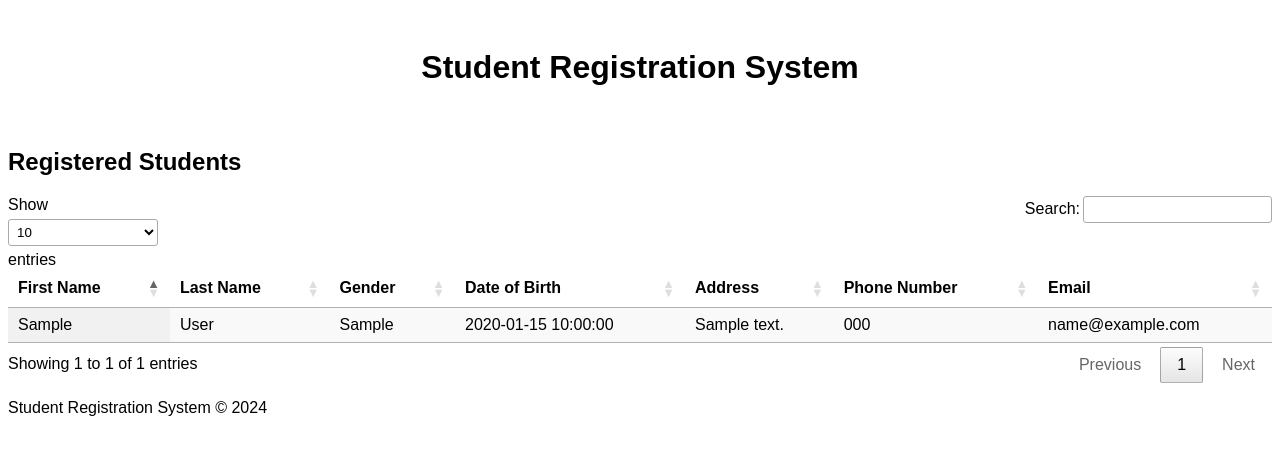
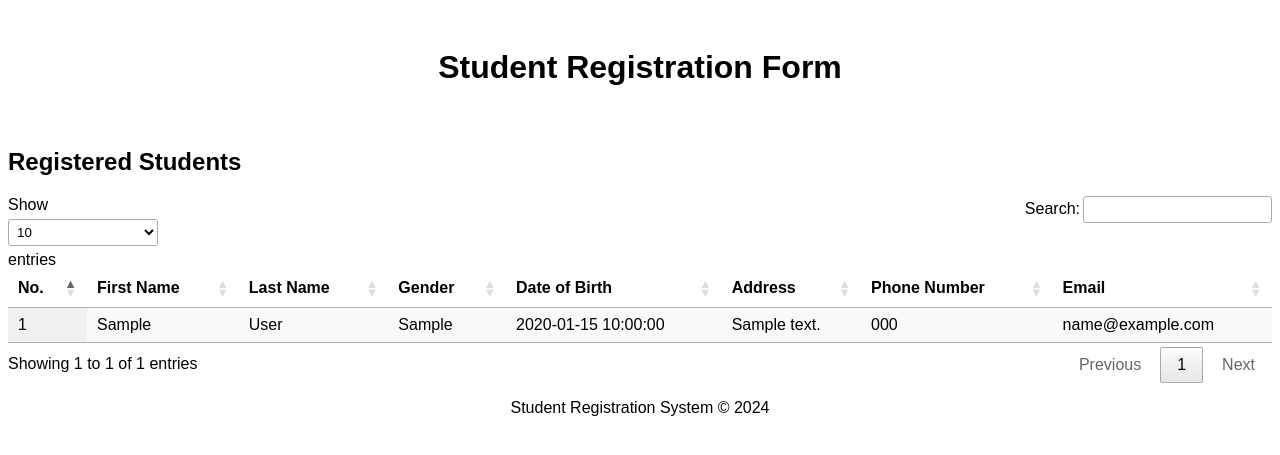
Before and after one commit to mrishason/student-system, a PHP site: page /public/students.php in a window 1280 px wide. Shown: the top 455 px of the page. Run offline with PHP 8.4, Linux system fonts and the light colour scheme; tables that the repository leaves empty or names only in its code hold one stand-in row (values such as "Sample post"); some libraries are stand-ins or nearby versions.

Commit message:
complete simple student registration

```diff
--- a/assets/css/style.css
+++ b/assets/css/style.css
@@ -8,7 +8,7 @@ header {
 }
 
 form {
-    width: 50%;
+    width: 30%;
     margin: 0 auto;
     padding: 20px;
     border: 1px solid #ccc;
--- a/config/db_conn.php
+++ b/config/db_conn.php
@@ -1,7 +1,7 @@
 <?php
 $server_name = "localhost";
 $username = "root";
-$password = "@#King2011";
+$password = "";
 $dbname = "outstudent";
 
 // Database Connection
--- a/includes/footer.php
+++ b/includes/footer.php
@@ -1,7 +1,7 @@
 <html>
     <body>
-<footer>
-    <p>Student Registration System &copy; 2024</p>
+<footer style="text-align:center;">
+    <p >Student Registration System &copy; 2024</p>
 </footer>
 </body>
 </html>
--- a/includes/header.php
+++ b/includes/header.php
@@ -11,7 +11,7 @@
 </head>
 <body>
     <header>
-        <h1>Student Registration System</h1>
+        <h1>Student Registration Form</h1>
     </header>
 </body>
 </html>
--- a/public/students.php
+++ b/public/students.php
@@ -1,7 +1,7 @@
 <?php
 include('../config/db_conn.php');
 
-$result = $conn->query("SELECT * FROM students");
+$result = $conn->query("SELECT * FROM student");
 
 $students = [];
 while ($row = $result->fetch_assoc()) {
@@ -17,6 +17,7 @@ $conn->close();
 <table id="studentTable" class="display">
     <thead>
         <tr>
+            <th>No.</th>
             <th>First Name</th>
             <th>Last Name</th>
             <th>Gender</th>
@@ -29,6 +30,7 @@ $conn->close();
     <tbody>
         <?php foreach ($students as $student): ?>
             <tr>
+                <td><?= $student['id']?></td>
                 <td><?= $student['firstname'] ?></td>
                 <td><?= $student['lastname'] ?></td>
                 <td><?= $student['gender'] ?></td>
```
Also changed, not shown: index.php (renamed from public/index.php, +3 -5 lines), public/submit.php (+6 -6 lines).
